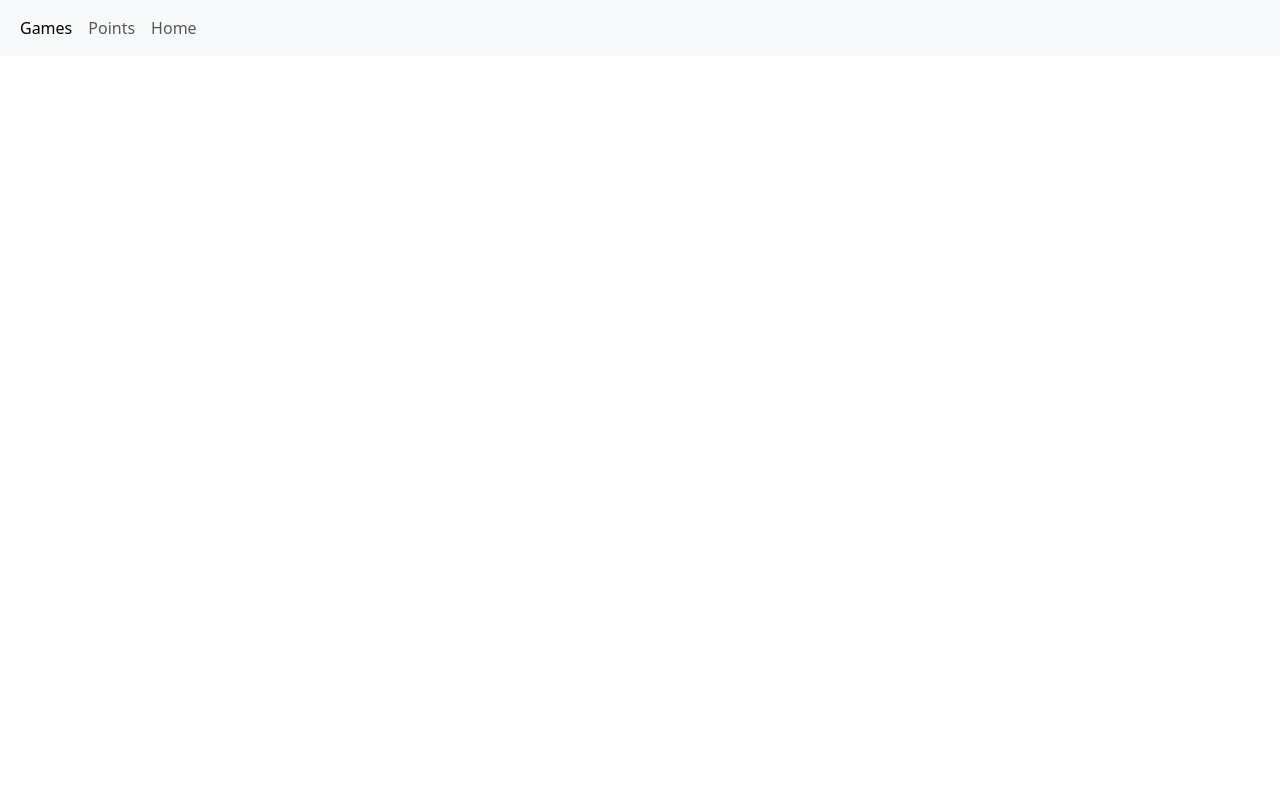
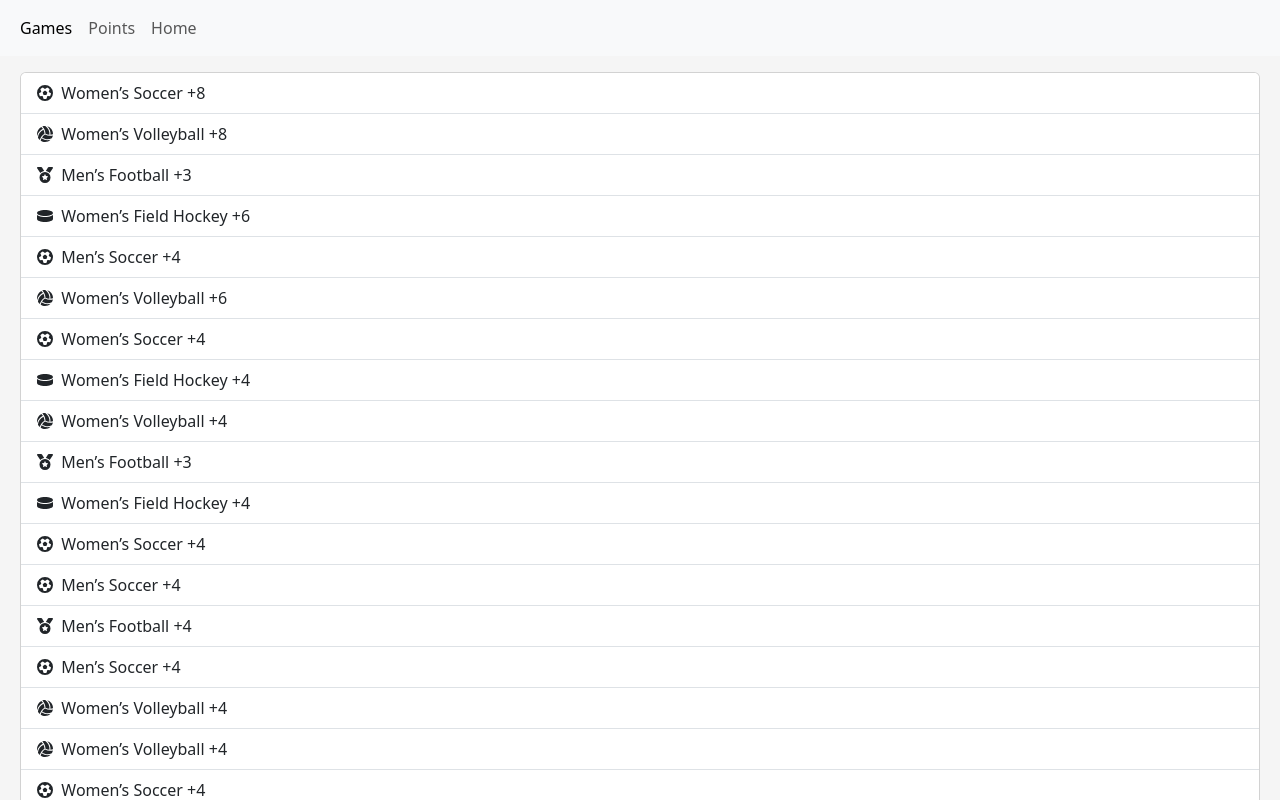
Before and after one commit to 392-f23/WILDCATracker, a React (Vite) app: page /points in a window 1280 px wide. Shown: the top 800 px of the page. Built offline with nearby package versions, Linux system fonts and the light colour scheme.

Commit message:
Alex GamesList Structure on PointsPage

```diff
--- a/package.json
+++ b/package.json
@@ -10,6 +10,10 @@
     "coverage": "vitest run --coverage"
   },
   "dependencies": {
+    "@fortawesome/fontawesome-svg-core": "^6.4.2",
+    "@fortawesome/free-solid-svg-icons": "^6.4.2",
+    "@fortawesome/react-fontawesome": "^0.2.0",
+    "babel-plugin-macros": "^3.1.0",
     "bootstrap": "^5.3.2",
     "bootstrap-icons": "^1.11.1",
     "react": "^18.2.0",
--- a/src/App.jsx
+++ b/src/App.jsx
@@ -6,15 +6,18 @@ import "bootstrap/dist/css/bootstrap.min.css";
 import "bootstrap-icons/font/bootstrap-icons.css";
 import NavBar from "./components/NavBar";
 import MyRouter from "./components/Router";
+import { library } from "@fortawesome/fontawesome-svg-core";
+import { faVolleyball, faHockeyPuck, faFutbol, faBasketball, faFootball, faBaseball, faMedal } from "@fortawesome/free-solid-svg-icons";
+library.add( faVolleyball, faHockeyPuck, faFutbol, faBasketball, faFootball, faBaseball, faMedal);
 
 const Main = () => {
 	console.log(games_data);
 
 	return (
-		<MyRouter>
-			<NavBar>
-			</NavBar>
-		</MyRouter>
+		<div style={{background:'whitesmoke'}}>
+			<MyRouter>
+			</MyRouter>
+		</div>
 
 	);
 };
--- a/src/components/GameCard.jsx
+++ b/src/components/GameCard.jsx
@@ -4,7 +4,7 @@ const GameCard = ({ game }) => {
           <div className="card-body">
             <h5 className="card-title">{game.sport}</h5>
             <h6 className="card-subtitle mb-2 text-muted">Northwestern vs {game.opponent}</h6>
-            <h6 className="card-subtitle mb-2 text-muted">{game.date.toString()} {game.time}</h6>
+            <h6 className="card-subtitle mb-2 text-muted">{new Date(game.date).toDateString()} {game.time}</h6>
             <h6 className="card-subtitle mb-2 text-muted">{game.location}</h6>
             <p className="card-text">Some quick example text to build on the card title and make up the bulk of the card's content.</p>
             <a href="#" className="btn btn-primary">Points {game.points}</a>
--- /dev/null
+++ b/src/components/PointsPage.jsx
@@ -0,0 +1,11 @@
+import PointsPageGames from "./PointsPageGames";
+
+const PointsPage = ({games}) => {
+    return(
+        <div className= "m-3">
+            <PointsPageGames games = {games}/>
+        </div>
+    );
+};
+
+export default PointsPage;
--- /dev/null
+++ b/src/components/PointsPageGames.jsx
@@ -0,0 +1,43 @@
+import { FontAwesomeIcon } from '@fortawesome/react-fontawesome'
+
+const ImageMapping = ({game}) => {
+    const category = game.sport;
+    if(category === "Women’s Soccer" || category === "Men’s Soccer")
+        return "futbol";
+    else if(category === "Men's Football")
+        return "football";
+    else if(category === "Women’s Volleyball")
+        return "volleyball";
+    else if(category === "Women’s Field Hockey")
+        return "hockey-puck";
+    else if(category === "Men's Basketball" || category === "Women's Basketball" )
+        return "basketball";
+    else if(category === "Men's Baseball" || category === "Women's Softball" )
+        return "baseball";
+    else return "medal";
+};
+
+const PointsPageGames = ({games}) => {
+    return(
+        <div className="card m-1">
+            <ul className="list-group list-group-flush">
+                {
+                    Object.entries(games).map(([id, game]) => {
+                        var sport = game.sport;
+                        var points = game.points;
+                        console.log(points)
+                        var icon_name = ImageMapping(game={game});
+                        console.log(icon_name)
+                        return(
+                            <li className="list-group-item">
+                                <FontAwesomeIcon icon={`${icon_name}`}/>
+                                &nbsp; {sport} +{points}
+                            </li>)
+                 })
+             }
+            </ul>
+        </div>
+    );
+};
+
+export default PointsPageGames;
--- a/src/components/Router.jsx
+++ b/src/components/Router.jsx
@@ -1,8 +1,10 @@
 import React from "react";
 import { BrowserRouter, Route, Routes, useParams } from "react-router-dom";
-import NavBar from "./NavBar"
-import GamesPage from "./GamesPage"
+import NavBar from "./NavBar";
+import GamesPage from "./GamesPage";
+import PointsPage from "./PointsPage";
 import games_data from "../utilities/data.js";
+
 
 const MyRouter = () => {
 	return (
@@ -13,15 +15,18 @@ const MyRouter = () => {
 				}></Route>
 				<Route path='/games' element = {
 					<div>
-						<NavBar></NavBar>
-						<GamesPage games={games_data}></GamesPage>
+						<NavBar/>
+						<GamesPage games={games_data}/>
 					</div>
 				}></Route>
 				<Route path='/points' element = {
-					<NavBar></NavBar>
+					<div>
+					<NavBar/>
+					<PointsPage games={games_data}/>
+					</div>
 				}></Route>
 				<Route path='/home' element = {
-					<NavBar></NavBar>
+					<NavBar/>
 				}></Route>
 			</Routes>
 		</BrowserRouter>
```
Also changed, not shown: 1 other file (tests, documents, lock files or other folders).
